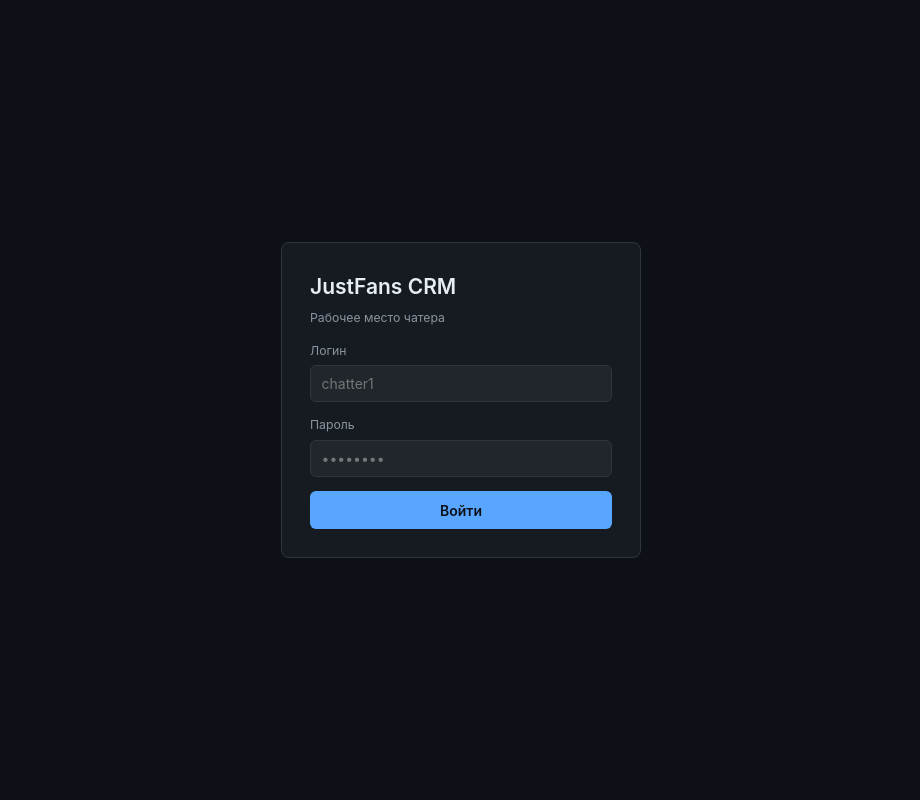
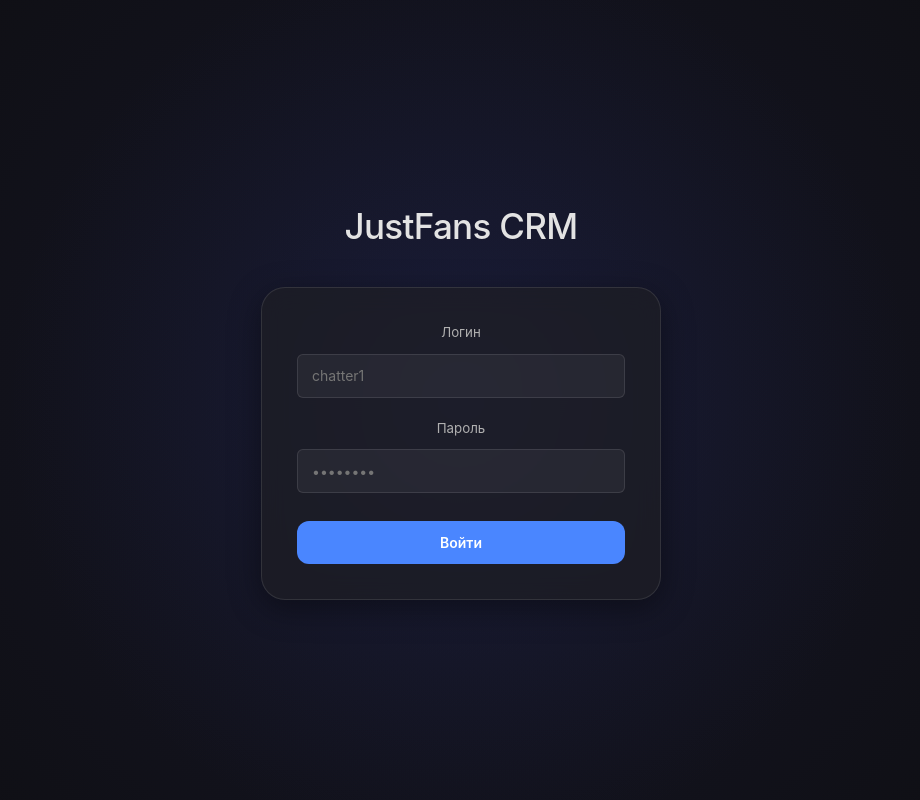
Before and after one commit to vladzsh/justfans-frontend, a Vue app: page /login in a window 1280 px wide. Shown: the whole page, without its empty margins (179-1099 px from the left). Built offline with nearby package versions, Linux system fonts and the light colour scheme; no server answers.

Commit message:
style: improve login page styles

```diff
--- a/src/views/LoginView.vue
+++ b/src/views/LoginView.vue
@@ -29,10 +29,10 @@ async function submit() {
 
 <template>
   <div class="login-wrap">
+    <div class="login-content">
+      <h1 class="login-bg-title">JustFans CRM</h1>
+
       <form class="login-box" @submit.prevent="submit">
-      <h1 class="login-title">JustFans CRM</h1>
-      <p class="login-sub">Рабочее место чатера</p>
-
         <div class="field">
           <label for="username">Логин</label>
           <input
@@ -64,6 +64,7 @@ async function submit() {
         </button>
       </form>
     </div>
+  </div>
 </template>
 
 <style scoped>
@@ -71,74 +72,103 @@ async function submit() {
   display: flex;
   align-items: center;
   justify-content: center;
-  height: 100vh;
-  background: var(--bg-primary);
+  min-height: 100vh;
+  width: 100%;
+  margin: 0;
+  background-color: #0e0e11;
+  background-image:
+    radial-gradient(
+      circle at center,
+      rgba(46, 59, 138, 0.18) 0%,
+      rgba(14, 14, 17, 0) 60%
+    ),
+    radial-gradient(
+      circle at center,
+      rgba(30, 31, 64, 0.5) 0%,
+      #0e0e11 100%
+    );
+  background-attachment: fixed;
+}
+
+.login-content {
+  display: flex;
+  flex-direction: column;
+  align-items: center;
+  gap: 2.5rem;
+  width: 100%;
+  max-width: 400px;
+}
+
+.login-bg-title {
+  font-size: 2.5rem;
+  font-weight: 500;
+  color: #e3e3e3;
+  margin: 0;
+  letter-spacing: -0.02em;
 }
 
 .login-box {
-  background: var(--bg-secondary);
-  border: 1px solid var(--border);
-  border-radius: 8px;
-  padding: 2rem;
-  width: 360px;
+  background: rgba(30, 31, 36, 0.7);
+  backdrop-filter: blur(12px);
+  border: 1px solid rgba(255, 255, 255, 0.1);
+  border-radius: 24px;
+  padding: 2.5rem;
+  width: 100%;
   display: flex;
   flex-direction: column;
-  gap: 1rem;
-}
-
-.login-title {
-  font-size: 1.5rem;
-  font-weight: 600;
-  color: var(--text-primary);
-}
-
-.login-sub {
-  font-size: 0.875rem;
-  color: var(--text-secondary);
-  margin-top: -0.5rem;
+  gap: 1.5rem;
+  box-shadow: 0 8px 32px rgba(0, 0, 0, 0.4);
 }
 
 .field {
   display: flex;
   flex-direction: column;
-  gap: 0.375rem;
+  gap: 0.75rem;
 }
 
 .field label {
-  font-size: 0.875rem;
-  color: var(--text-secondary);
+  font-size: 0.95rem;
+  text-align: center;
+  color: #b0b0b0;
 }
 
 .field input {
-  background: var(--bg-tertiary);
-  border: 1px solid var(--border);
+  background: rgba(255, 255, 255, 0.05);
+  border: 1px solid rgba(255, 255, 255, 0.1);
   border-radius: 6px;
-  padding: 0.5rem 0.75rem;
-  color: var(--text-primary);
+  padding: 0.75rem 1rem;
+  color: #fff;
   outline: none;
-  transition: border-color 0.15s;
+  transition: all 0.2s;
 }
 
 .field input:focus {
-  border-color: var(--accent);
+  border-color: rgba(255, 255, 255, 0.3);
+  background: rgba(255, 255, 255, 0.08);
 }
 
 .login-error {
-  color: var(--danger);
+  color: #ff6b6b;
   font-size: 0.875rem;
 }
 
 .btn-primary {
-  background: var(--accent);
-  color: #0d1117;
+  background: #4a86ff;
+  color: #fff;
   font-weight: 600;
-  padding: 0.625rem 1rem;
-  border-radius: 6px;
-  transition: background 0.15s;
+  padding: 0.8rem 1rem;
+  border-radius: 12px;
+  transition: transform 0.15s, background 0.15s;
+  margin-top: 0.5rem;
 }
 
 .btn-primary:hover:not(:disabled) {
-  background: var(--accent-hover);
+  background: #6296ff;
+  transform: translateY(-1px);
+}
+
+.btn-primary:active:not(:disabled) {
+  transform: translateY(0);
 }
 
 .btn-primary:disabled {
```
Lines whose indentation alone changed are shown as unchanged.
